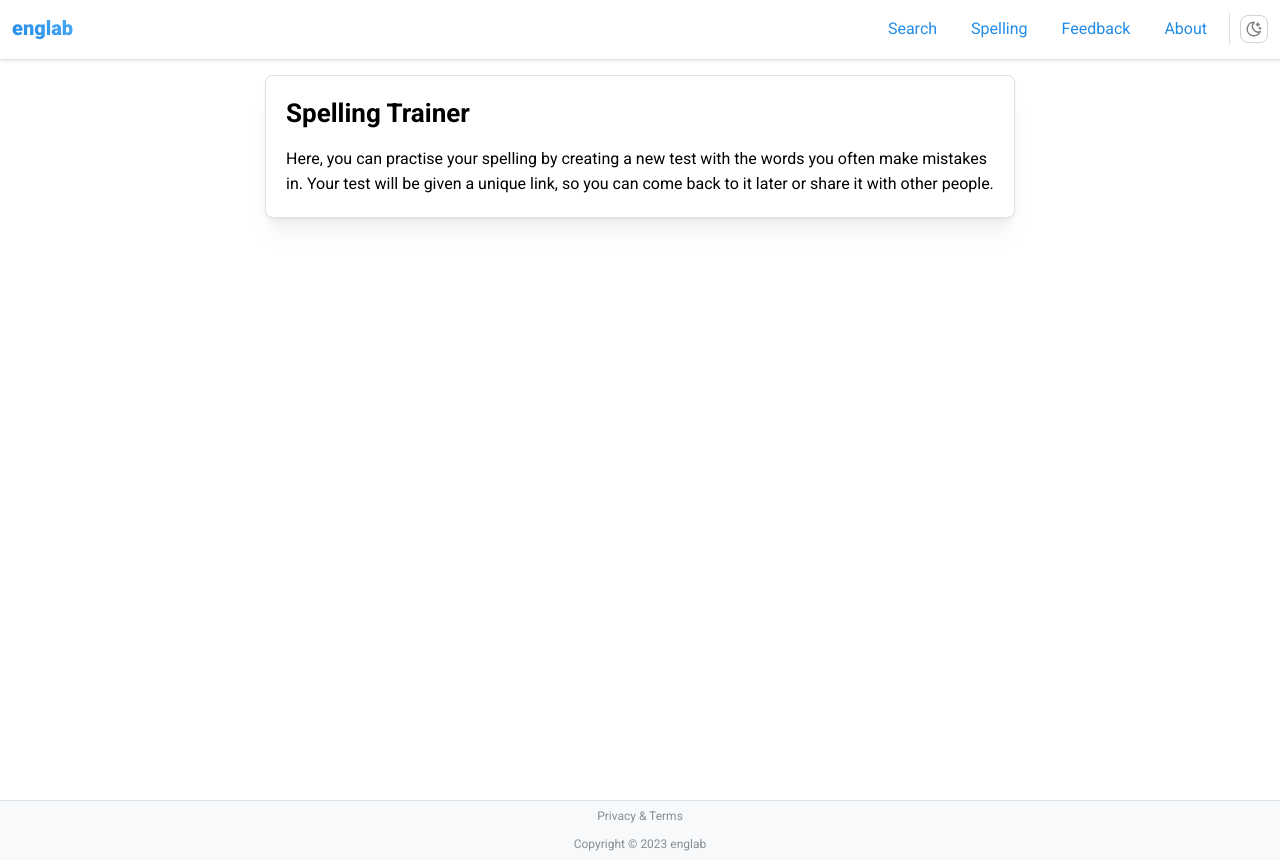
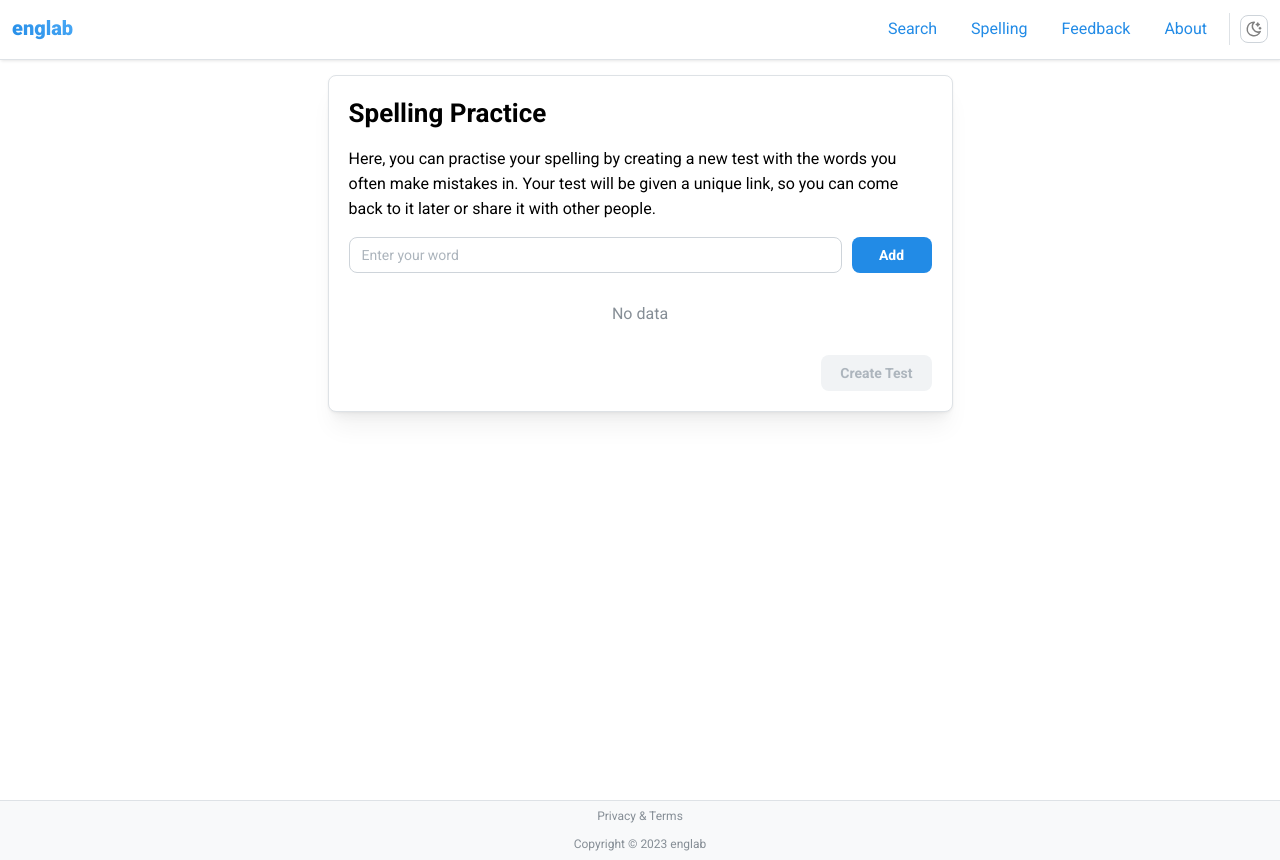
Before and after one commit to englabnet/website, a React (Vite) app: page /spelling in a window 1280 px wide. Built offline with nearby package versions, Linux system fonts and the light colour scheme; a web font is replaced by a local one; what react-google-recaptcha-v3 would draw is missing.

Commit message:
spelling page

```diff
--- a/src/components/spelling/WordSelector.jsx
+++ b/src/components/spelling/WordSelector.jsx
@@ -1,15 +1,22 @@
 import { Autocomplete, Button, Group } from '@mantine/core';
 import axios from "axios";
 import { useRef, useState } from "react";
-import { getHotkeyHandler } from "@mantine/hooks";
+import { useForm } from "@mantine/form";
 
-function WordSelector({ onSubmit = () => {} }) {
+function WordSelector({ onSubmit = () => {}, disabled = false }) {
+  const form = useForm({
+    initialValues: {
+      value: '',
+    }
+  });
+
   const [data, setData] = useState([]);
   const timestamp = useRef(new Date());
-  const [currentValue, setCurrentValue] = useState('');
+  const [error, setError] = useState(null);
 
   const handleChange = (value) => {
-    setCurrentValue(value);
+    setError(null);
+    form.reset();
 
     const currentDate = new Date();
     timestamp.current = currentDate;
@@ -29,24 +36,47 @@ function WordSelector({ onSubmit = () => {} }) {
             prefix: value
           }
         }).then((r) => {
+          if (timestamp.current === currentDate) {
             setData(r.data.map(word => word.text));
+          }
         })
     }, 500);
 
   };
 
+  const handleSubmit = (values) => {
+    axios
+      .get('/api/v1/words', {
+        params: {
+          word: values.value
+        }
+      }).then((r) => {
+        onSubmit(r.data);
+        form.reset();
+        timestamp.current = new Date();
+        setData([]);
+      }).catch((error) => {
+        setError(error.response.data.message);
+      });
+  };
+
   return (
-    <Group grow preventGrowOverflow={false} gap="xs">
+    <form onSubmit={ form.onSubmit(values => handleSubmit(values)) }>
+      <Group grow preventGrowOverflow={false} align="flex-start" gap="xs">
         <Autocomplete
           placeholder="Enter your word"
           data={data}
-        onChange={handleChange}
-        onKeyDown={getHotkeyHandler([
-          ['Enter', () => onSubmit(currentValue)]
-        ])}
+          {...form.getInputProps('value')}
+          onChange={(value) => {
+            handleChange(value);
+            return form.getInputProps('value').onChange(value);
+          }}
+          error={error}
+          disabled={disabled}
         />
-      <Button maw={80} onClick={() => onSubmit(currentValue)}>Add</Button>
+        <Button maw={80} type='submit' disabled={disabled}>Add</Button>
       </Group>
+    </form>
   );
 }
 
--- a/src/pages/spelling/SpellingPage.jsx
+++ b/src/pages/spelling/SpellingPage.jsx
@@ -1,16 +1,55 @@
-import React from 'react';
-import { Space, Text, Title } from '@mantine/core';
+import React, { useState } from 'react';
+import { Button, Center, CloseButton, Group, Space, Stack, Table, Text, Title } from '@mantine/core';
 import ResponsivePaper from "../../components/ResponsivePaper.jsx";
+import WordSelector from "../../components/spelling/WordSelector.jsx";
 
 function AboutPage() {
+  const [words, setWords] = useState([]);
+
+  const rows = words.map(word =>
+    <Table.Tr key={word.id}>
+      <Table.Td>
+        <Group justify="space-between" key={word.id}>
+          <Text size="lg">{word.text}</Text>
+          <CloseButton onClick={() => setWords(words.filter(w => w.id !== word.id))} />
+        </Group>
+      </Table.Td>
+    </Table.Tr>
+  );
+
   return (
-    <ResponsivePaper w="60%">
-      <Title order={2}>Spelling Trainer</Title>
+    <ResponsivePaper w="50%">
+      <Title order={2}>Spelling Practice</Title>
       <Space h="md" />
       <Text size='md'>
         Here, you can practise your spelling by creating a new test with the words you often make mistakes in.
         Your test will be given a unique link, so you can come back to it later or share it with other people.
       </Text>
+      <Space h="md" />
+      <Center>
+        <Stack w="100%">
+          <WordSelector
+            onSubmit={value => {
+              if (!words.find(w => w.id === value.id)) {
+                setWords([value, ...words]);
+              }
+            }}
+            disabled={words.length >= 50}
+          />
+          {rows.length > 0 ? (
+            <Table>
+              <Table.Tbody>{rows}</Table.Tbody>
+            </Table>) : (
+              <Center h={50}>
+                <Text c='dimmed'>No data</Text>
+              </Center>
+            )}
+        </Stack>
+      </Center>
+      <Space h="md" />
+      <Group justify="flex-end">
+        <Button disabled={words.length === 0}>Create Test</Button>
+      </Group>
     </ResponsivePaper>
   );
 }
```
Lines whose indentation alone changed are shown as unchanged.
